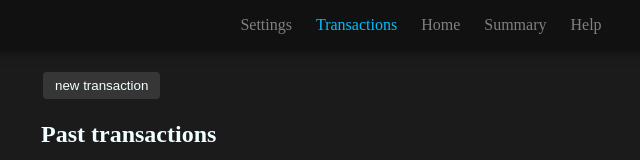
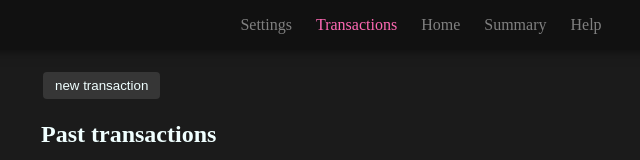
Before and after one commit to yikuansun/perfin, a SvelteKit app: page /transactions in a window 1280 px wide. Shown: the top 160 px of the page, without its empty margins (219-859 px from the left). Built offline with nearby package versions, Linux system fonts and the light colour scheme.

Commit message:
Make everything pink
Thanks Anna

```diff
--- a/src/routes/+layout.svelte
+++ b/src/routes/+layout.svelte
@@ -53,7 +53,7 @@
     <div id="navigation">
         {#each navPages as navItem}
             <a href={navItem.path}
-                style:color={($page.url.pathname == navItem.path)?"deepskyblue":"grey"}>
+                style:color={($page.url.pathname == navItem.path)?"hotpink":"grey"}>
                 {navItem.title}
             </a>
         {/each}
@@ -64,7 +64,7 @@
     <div id="navigation">
         {#each navPages as navItem}
             <a href={navItem.path}
-                style:color={($page.url.pathname == navItem.path)?"deepskyblue":"grey"}>
+                style:color={($page.url.pathname == navItem.path)?"hotpink":"grey"}>
                 {navItem.title}
             </a>
         {/each}
@@ -97,7 +97,7 @@
         line-height: 50px;
         text-align: center;
         background-color: #222222;
-        box-shadow: 0 0 5px steelblue;
+        box-shadow: 0 0 5px deeppink;
     }
 
     /* navbar icons */
--- a/src/routes/+page.svelte
+++ b/src/routes/+page.svelte
@@ -21,6 +21,7 @@
                 label: '# of Votes',
                 data: [12, 19, 3, 5, 2, 3],
                 borderWidth: 1,
+                borderColor: "hotpink",
             }],
         }} options={{
             scales: {
```
